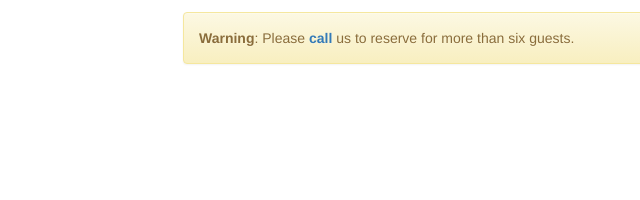
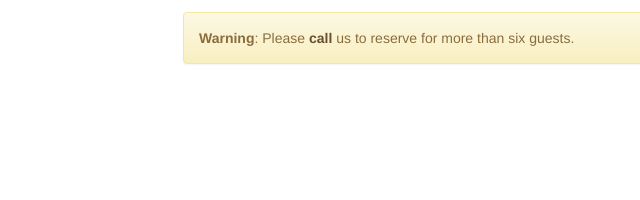
Before and after one commit to zmy/conFusion, a plain HTML site: page index.html in a window 1280 px wide. Shown: the part 1857-2057 px from the top of the page, 187-827 px from the left. Drawn offline with nearby package versions, Linux system fonts and the light colour scheme.

Commit message:
Fix tel link style.

```diff
--- a/index.html
+++ b/index.html
@@ -220,7 +220,7 @@
                         <span aria-hidden="true">&times;</span>
                     </button>
                     <strong>Warning</strong>: Please
-                    <a href="tel:+85212345678"><strong>call</strong></a> us to reserve for more than six guests.
+                    <a href="tel:+85212345678" class="alert-link">call</a> us to reserve for more than six guests.
                 </div>
             </div>
         </div>
```
